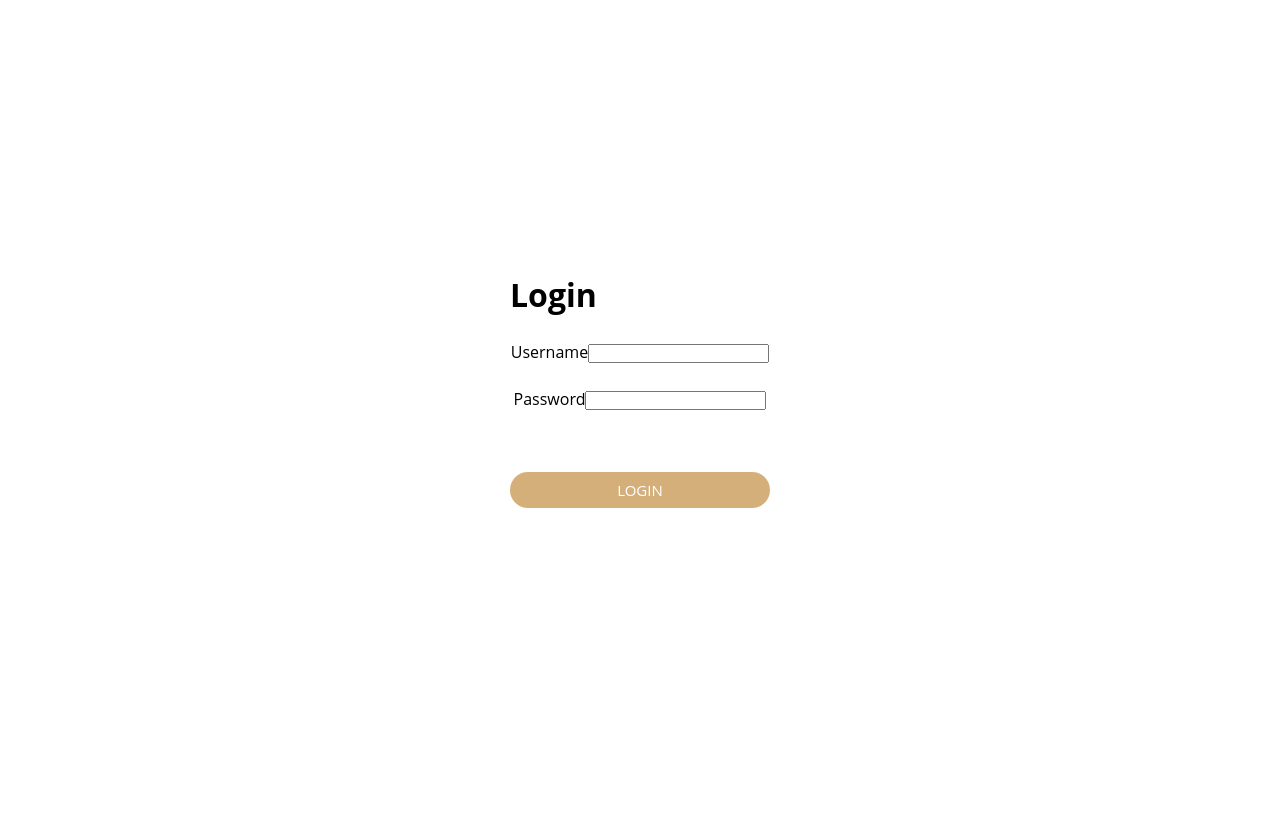
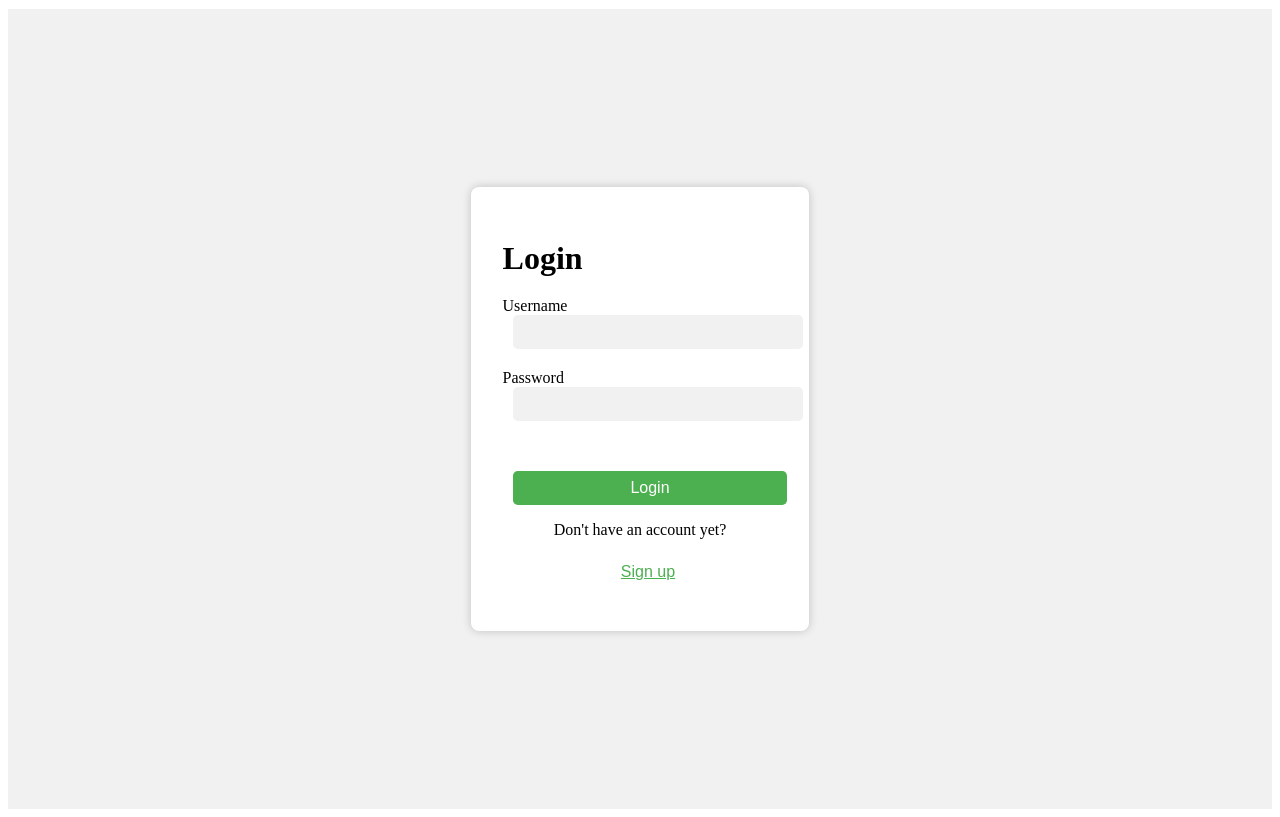
Before and after one commit to 2020-HelloWorld/47_.-team, a React (Create React App) app in the folder frontend/: page /login in a window 1280 px wide. Built offline with nearby package versions, Linux system fonts and the light colour scheme.

Commit message:
added student dashboard

```diff
--- a/frontend/src/Components/Login.js
+++ b/frontend/src/Components/Login.js
@@ -6,7 +6,15 @@ import '../Components/style.css';
 function Login({setAuth: hasAuth, setAuthLoading: hasAuthLoading, ...props}) {
     const [loading, setLoading] = useState(false);
     const [error, setError] = useState(null);
+    const [activeForm, setActiveForm] = useState("login");
 
+    const switchToSignup = () => {
+      setActiveForm("signup");
+    };
+
+    const switchToLogin = () => {
+      setActiveForm("login");
+    };
     const isLogged = useCallback((val) => {
             hasAuthLoading(!val);
             hasAuth(val);
@@ -37,14 +45,12 @@ function Login({setAuth: hasAuth, setAuthLoading: hasAuthLoading, ...props}) {
   <div className="loader" />
 </div> </>;  }
 
-    return (
-      <div>
 
 
-      <div className="container">
-      <div className="login-page">
+  return (
+    <div className="login-page">
       <div className="form-container">
-        <form className={`login-form active-form}`} onSubmit={handleLogin}>
+        <form className={`login-form ${activeForm === "login" ? "active-form" : ""}`} onSubmit={handleLogin}>
           <h1>Login</h1>
           <label>
             Username
@@ -52,17 +58,42 @@ function Login({setAuth: hasAuth, setAuthLoading: hasAuthLoading, ...props}) {
           </label>
           <label>
             Password
-            <input type="password"  id='password'/>
+            <input type="password" id='password'  />
           </label>
           {error && <><small style={{ color: 'red' }}>{error}</small><br /></>}<br />
-          <input type="submit" value={loading ? 'Loading...' : 'LOGIN'}  disabled={loading}  className="submit"/>
+          <button type="submit">Login</button>
+          <p>
+            Don't have an account yet?{" "}
+            <button type="button" onClick={switchToSignup}>
+              Sign up
+            </button>
+          </p>
         </form>
-
+        <form className={`signup-form ${activeForm === "signup" ? "active-form" : ""}`} onSubmit={handleLogin}>
+          <h1>Sign Up</h1>
+          <label>
+            Username
+            <input type="text"  />
+          </label>
+          <label>
+            Email
+            <input type="email"  />
+          </label>
+          <label>
+            Password
+            <input type="password"  />
+          </label>
+          <button type="submit">Sign Up</button>
+          <p>
+            Already have an account?{" "}
+            <button type="button" onClick={switchToLogin}>
+              Login
+            </button>
+          </p>
+        </form>
       </div>
     </div>
-    </div>
-    </div>
-    );
+  );
 }
 
 export default Login
--- a/frontend/src/Components/style.css
+++ b/frontend/src/Components/style.css
@@ -1,315 +1,110 @@
-*,
-*:before,
-*:after {
-    box-sizing: border-box;
-    margin: 0;
-    padding: 0;
+.login-page {
+    display: flex;
+    justify-content: center;
+    align-items: center;
+    height: 100vh;
+    background-color: #f1f1f1;
   }
 
-body {
-    font-family: 'Open Sans', Helvetica, Arial, sans-serif;
-    background: #ffffff;
-    /* display: flex;
-    align-items: center;
-    justify-content: center; */
-}
-
-.submit {
-    border: none;
-    outline: none;
-    background: none;
-    font-family: 'Open Sans', Helvetica, Arial, sans-serif;
-}
-
-.tip {
-    font-size: 20px;
-    margin: 40px auto 50px;
-    text-align: center;
-}
-.container{
-  top: 0;
-  left: 0;
-  width: 100%;
-  overflow: hidden;
-  position: absolute;
-  background-color: rgb(255, 255, 255);
-  height: 100vh;
+  .form-container {
     display: flex;
     justify-content: center;
     align-items: center;
   }
-.cont {
 
-    border-radius: 20px;
-    overflow: hidden;
-    position: relative;
-    width: 900px;
-    height: 550px;
-    /* margin: 0 auto 100px; */
-    background: #fff;
-    box-shadow: -10px -10px 15px rgba(255, 255, 255, 0.3), 10px 10px 15px rgba(70, 70, 70, 0.15), inset -10px -10px 15px rgba(255, 255, 255, 0.3), inset 10px 10px 15px rgba(70, 70, 70, 0.15);
+  .active-form {
+    display: flex;
+    flex-direction: column;
+    align-items: center;
+    background-color: #fff;
+    padding: 2rem;
+    border-radius: 0.5rem;
+    box-shadow: 0px 0px 10px rgba(0, 0, 0, 0.2);
+    animation: fade-in 0.5s;
   }
 
-.form {
-    position: relative;
-    width: 640px;
-    height: 100%;
-    -webkit-transition: -webkit-transform 1.2s ease-in-out;
-    transition: -webkit-transform 1.2s ease-in-out;
-    transition: transform 1.2s ease-in-out;
-    transition: transform 1.2s ease-in-out, -webkit-transform 1.2s ease-in-out;
-    padding: 50px 30px 0;
+  .login-form,
+  .signup-form {
+    display: none;
   }
 
-.sub-cont {
-    overflow: hidden;
-    position: absolute;
-    left: 640px;
-    top: 0;
-    width: 900px;
-    height: 100%;
-    padding-left: 260px;
-    background: #fff;
-    -webkit-transition: -webkit-transform 1.2s ease-in-out;
-    transition: -webkit-transform 1.2s ease-in-out;
-    transition: transform 1.2s ease-in-out;
-    transition: transform 1.2s ease-in-out, -webkit-transform 1.2s ease-in-out;
+  .login-form.active-form {
+    display: block;
   }
 
-.cont.s--signup .sub-cont {
-    -webkit-transform: translate3d(-640px, 0, 0);
-    transform: translate3d(-640px, 0, 0);
+  .signup-form.active-form {
+    display: block;
   }
 
-.submit {
-    display: block;
-    margin: 0 auto;
-    width: 260px;
-    height: 36px;
-    border-radius: 30px;
-    color: #fff;
-    font-size: 15px;
-    cursor: pointer;
+  .login-form label,
+  .signup-form label {
+    display: flex;
+    flex-direction: column;
+    margin-bottom: 1rem;
+    text-align: left;
+    width: 100%;
   }
 
-.img {
-    overflow: hidden;
-    z-index: 2;
-    position: absolute;
-    left: 0;
-    top: 0;
-    width: 260px;
-    height: 100%;
-    padding-top: 360px;
-    background-image: url("convert.avif");
+  .login-form input[type="text"],
+  .login-form input[type="password"],
+  .signup-form input[type="text"],
+  .signup-form input[type="email"],
+  .signup-form input[type="password"] {
+    border: none;
+    border-radius: 0.3rem;
+    padding: 0.5rem;
+    font-size: 1rem;
+    background-color: #f1f1f1;
+    width: 100%;
   }
 
-.img:before {
-    content: '';
-    position: absolute;
-    right: 0;
-    top: 0;
-    width: 900px;
-    height: 100%;
-    /* background-image: url("convert.avif"); */
-    opacity: .8;
-    background-size: cover;
-    -webkit-transition: -webkit-transform 1.2s ease-in-out;
-    transition: transform 1.2s ease-in-out;
-    transition: transform 1.2s ease-in-out, -webkit-transform 1.2s ease-in-out;
+  .login-form button,
+  .signup-form button {
+    margin-top: 1rem;
+    padding: 0.5rem;
+    font-size: 1rem;
+    border: none;
+    border-radius: 0.3rem;
+    background-color: #4caf50;
+    color: #fff;
+    cursor: pointer;
+    transition: all 0.3s;
+    width: 100%;
   }
 
-.img:after {
-    content: '';
-    position: absolute;
-    left: 0;
-    top: 0;
-    width: 100%;
-    height: 100%;
-    background: rgba(0, 0, 0, 0.6);
-}
-
-.cont.s--signup .img:before {
-    -webkit-transform: translate3d(640px, 0, 0);
-    transform: translate3d(640px, 0, 0);
-}
-
-.img__text {
-    z-index: 2;
-    position: absolute;
-    left: 0;
-    top: 50px;
-    width: 100%;
-    padding: 0 20px;
-    text-align: center;
-    color: #fff;
-    -webkit-transition: -webkit-transform 1.2s ease-in-out;
-    transition: -webkit-transform 1.2s ease-in-out;
-    transition: transform 1.2s ease-in-out;
-    transition: transform 1.2s ease-in-out, -webkit-transform 1.2s ease-in-out;
-}
-
-.img__text h2 {
-    margin-bottom: 10px;
-    font-weight: normal;
-}
-
-.img__text p {
-    font-size: 14px;
-    line-height: 1.5;
-}
-
-.cont.s--signup .img__text.m--up {
-    -webkit-transform: translateX(520px);
-    transform: translateX(520px);
-}
-
-.img__text.m--in {
-    -webkit-transform: translateX(-520px);
-    transform: translateX(-520px);
-}
-
-.cont.s--signup .img__text.m--in {
-    -webkit-transform: translateX(0);
-    transform: translateX(0);
-}
-
-.img__btn {
-    overflow: hidden;
-    z-index: 2;
-    position: relative;
-    width: 100px;
-    height: 36px;
-    margin: 0 auto;
-    background: transparent;
-    color: #fff;
-    text-transform: uppercase;
-    font-size: 15px;
-    cursor: pointer;
-}
-
-.img__btn:after {
-    content: '';
-    z-index: 2;
-    position: absolute;
-    left: 0;
-    top: 0;
-    width: 100%;
-    height: 100%;
-    border: 2px solid #fff;
-    border-radius: 30px;
-}
-
-.img__btn span {
-    position: absolute;
-    left: 0;
-    top: 0;
-    display: -webkit-box;
-    display: flex;
-    -webkit-box-pack: center;
-    justify-content: center;
-    -webkit-box-align: center;
-    align-items: center;
-    width: 100%;
-    height: 100%;
-    -webkit-transition: -webkit-transform 1.2s;
-    transition: -webkit-transform 1.2s;
-    transition: transform 1.2s;
-    transition: transform 1.2s, -webkit-transform 1.2s;
-}
-
-.img__btn span.m--in {
-    -webkit-transform: translateY(-72px);
-    transform: translateY(-72px);
-}
-
-.cont.s--signup .img__btn span.m--in {
-    -webkit-transform: translateY(0);
-    transform: translateY(0);
-}
-
-.cont.s--signup .img__btn span.m--up {
-    -webkit-transform: translateY(72px);
-    transform: translateY(72px);
-}
-
-h2 {
-    width: 100%;
-    font-size: 26px;
+  .login-form p,
+  .signup-form p {
+    margin-top: 1rem;
     text-align: center;
   }
 
-label {
-    display: block;
-    width: 260px;
-    margin: 25px auto 0;
-    text-align: center;
+  .login-form p button,
+  .signup-form p button {
+    margin-left: 0.5rem;
+    background-color: transparent;
+    border: none;
+    color: #4caf50;
+    cursor: pointer;
+    text-decoration: underline;
   }
 
-label span {
-    font-size: 12px;
-    color: #cfcfcf;
-    text-transform: uppercase;
+
+  button:hover {
+    filter: brightness(1.2);
+  }
+  @keyframes fade-in {
+    from {
+      opacity: 0;
+    }
+    to {
+      opacity: 1;
+    }
   }
 
-.input {
-    display: block;
-    width: 100%;
-    margin-top: 5px;
-    padding-bottom: 5px;
-    font-size: 16px;
-    border-bottom: 1px solid rgba(0, 0, 0, 0.4);
-    text-align: center;
-}
 
-.forgot-pass {
-    margin-top: 15px;
-    text-align: center;
-    font-size: 12px;
-    color: #cfcfcf;
-}
 
-.submit {
-    margin-top: 40px;
-    margin-bottom: 20px;
-    background: #d4af7a;
-    text-transform: uppercase;
-}
-
-.fb-btn {
-    border: 2px solid #d3dae9;
-    color: #8fa1c7;
-}
-
-.fb-btn span {
-    font-weight: bold;
-    color: #455a81;
-}
-
-.sign-in {
-    -webkit-transition-timing-function: ease-out;
-    transition-timing-function: ease-out;
-}
-
-.cont.s--signup .sign-in {
-    -webkit-transition-timing-function: ease-in-out;
-    transition-timing-function: ease-in-out;
-    -webkit-transition-duration: 1.2s;
-    transition-duration: 1.2s;
-    -webkit-transform: translate3d(640px, 0, 0);
-    transform: translate3d(640px, 0, 0);
-}
-
-.sign-up {
-    -webkit-transform: translate3d(-900px, 0, 0);
-    transform: translate3d(-900px, 0, 0);
-}
-
-.cont.s--signup .sign-up {
-    -webkit-transform: translate3d(0, 0, 0);
-    transform: translate3d(0, 0, 0);
-}
-
+--------------------------------------------
+/* LOADER */
 
 
 .loader {
@@ -354,3 +149,82 @@ label span {
       transform: scale(1) translate(-50%, -50%);
 }
 }
+
+
+
+/* NAVBAR */
+nav {
+    background-color: #333;
+    color: #fff;
+    display: flex;
+    justify-content: space-between;
+    padding: 10px;
+  }
+
+  ul {
+    list-style: none;
+    display: flex;
+    align-items: center;
+    margin: 0;
+    padding: 0;
+  }
+
+  li {
+    margin: 0 10px;
+  }
+
+  a {
+    color: #fff;
+    text-decoration: none;
+    padding: 5px;
+    border-radius: 5px;
+  }
+
+  a:hover {
+    background-color: #fff;
+    color: #333;
+  }
+
+
+/* PROFILE */
+.profile-container {
+    width: 80%;
+    margin: 0 auto;
+    border: 1px solid #ccc;
+    padding: 20px;
+    text-align: center;
+    font-family: Arial, sans-serif;
+    }
+
+    h1 {
+    font-size: 2rem;
+    margin-bottom: 20px;
+    }
+
+    p {
+    margin: 10px;
+    }
+
+    label {
+    display: block;
+    margin: 20px 0;
+    }
+
+    input {
+    margin-left: 10px;
+    padding: 5px;
+    border: 1px solid #ccc;
+    }
+
+    button {
+    margin-left: 10px;
+    padding: 5px 10px;
+    background-color: #007bff;
+    color: #fff;
+    border: none;
+    cursor: pointer;
+    }
+
+    button:hover {
+    background-color: #0069d9;
+    }
```
Also changed, not shown: frontend/src/Components/Dashboard/Student.js (+41 -3 lines), frontend/src/Components/Navbar.js (+41 -48 lines). Lines whose indentation alone changed are shown as unchanged.
